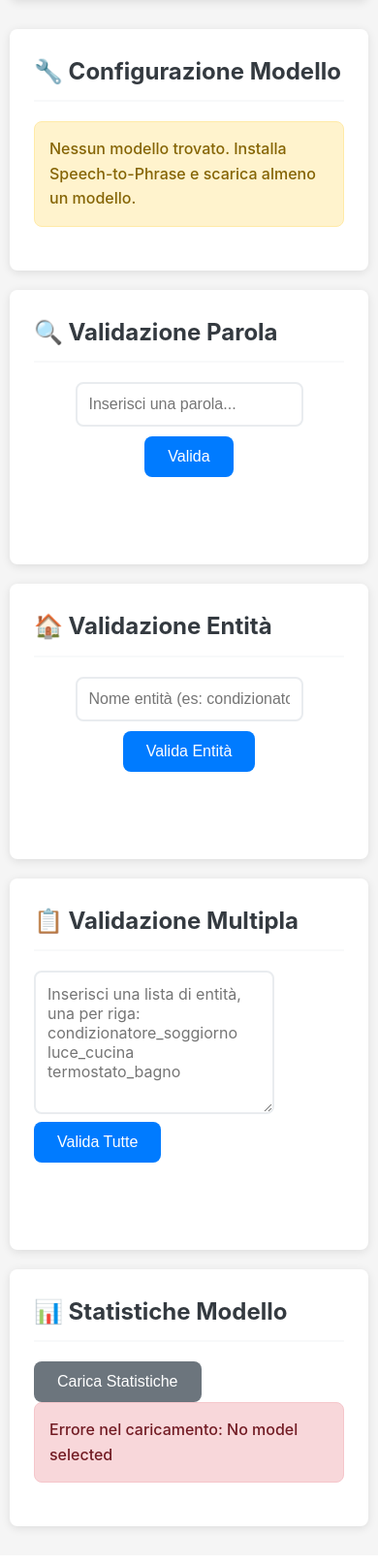
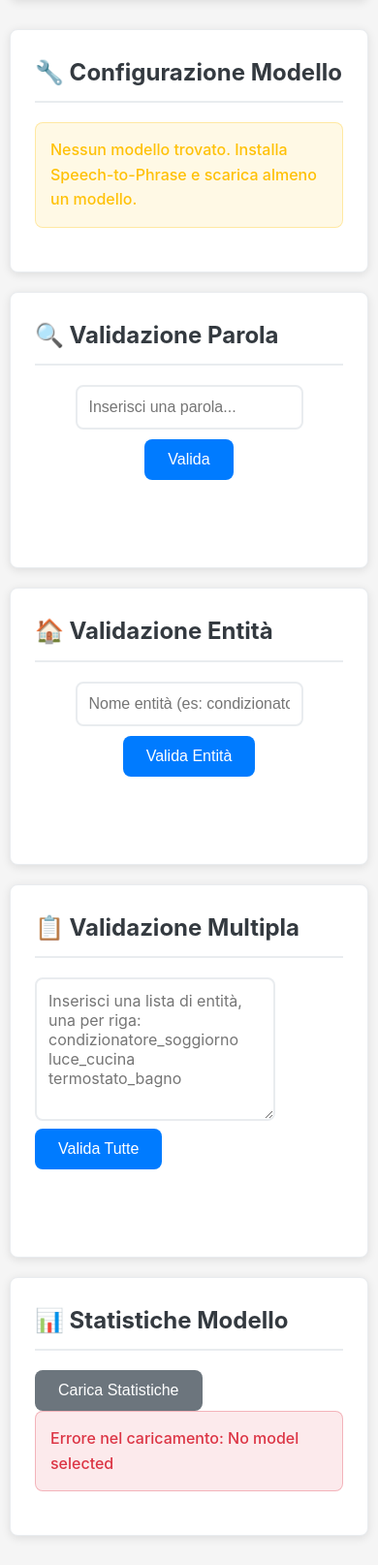
Before and after one commit to remonzo/speech-to-phrase-validator, a FastAPI app: page / in a window 390 px wide. Shown: the part 219-1833 px from the top of the page at 97% size. Before the commit the page ends 1801 px from the top, so only its background shows below. Run offline with FastAPI, Linux system fonts and the light colour scheme; some libraries are stand-ins or nearby versions.

Commit message:
Add dark theme support to CSS styling
- Add CSS custom properties for light/dark theme colors
- Use prefers-color-scheme media query for automatic theme detection
- Update all components to use theme-aware color variables
- Add smooth transitions for theme switching
- Update version to 1.5.1 for UI improvement

Features:
- Automatic dark/light theme detection
- Proper contrast for readability in both themes
- Consistent styling across all components
- Smooth color transitions when switching themes

🤖 Generated with [Claude Code](https://claude.ai/code)

Co-Authored-By: Claude <noreply@anthropic.com>

```diff
--- a/build.yaml
+++ b/build.yaml
@@ -5,5 +5,5 @@ build_from:
   armv7: ghcr.io/home-assistant/armv7-base:3.20
   i386: ghcr.io/home-assistant/i386-base:3.20
 args:
-  BUILD_DATE: "2024-09-21-v25"
-  BUILD_VERSION: "1.5.0"
+  BUILD_DATE: "2024-09-21-v26"
+  BUILD_VERSION: "1.5.1"
--- a/config.yaml
+++ b/config.yaml
@@ -1,5 +1,5 @@
 name: "Speech-to-Phrase Validator"
-version: "1.5.0"
+version: "1.5.1"
 slug: "stp_validator"
 description: "Tool di validazione e ottimizzazione per Speech-to-Phrase che aiuta a verificare la riconoscibilità di parole ed entità"
 url: "https://github.com/remonzo/speech-to-phrase-validator"
--- a/src/web/static/css/style.css
+++ b/src/web/static/css/style.css
@@ -10,6 +10,37 @@
     --dark-color: #343a40;
     --border-radius: 8px;
     --box-shadow: 0 2px 10px rgba(0,0,0,0.1);
+
+    /* Light theme colors */
+    --bg-primary: #f5f5f5;
+    --bg-secondary: #ffffff;
+    --text-primary: #343a40;
+    --text-secondary: #6c757d;
+    --border-color: #e9ecef;
+    --card-bg: #ffffff;
+    --input-bg: #ffffff;
+}
+
+/* Dark theme colors */
+@media (prefers-color-scheme: dark) {
+    :root {
+        --primary-color: #0d6efd;
+        --success-color: #198754;
+        --warning-color: #ffc107;
+        --danger-color: #dc3545;
+        --info-color: #0dcaf0;
+        --light-color: #495057;
+        --dark-color: #f8f9fa;
+        --box-shadow: 0 2px 10px rgba(0,0,0,0.3);
+
+        --bg-primary: #1a1a1a;
+        --bg-secondary: #2d2d2d;
+        --text-primary: #f8f9fa;
+        --text-secondary: #adb5bd;
+        --border-color: #495057;
+        --card-bg: #2d2d2d;
+        --input-bg: #3d3d3d;
+    }
 }
 
 * {
@@ -52,17 +84,19 @@ header h1 {
 }
 
 .card {
-    background: white;
+    background: var(--card-bg);
     border-radius: var(--border-radius);
     box-shadow: var(--box-shadow);
     padding: 25px;
     margin-bottom: 20px;
+    border: 1px solid var(--border-color);
+    transition: background-color 0.3s ease;
 }
 
 .card h2 {
     margin-bottom: 20px;
-    color: var(--dark-color);
-    border-bottom: 2px solid var(--light-color);
+    color: var(--text-primary);
+    border-bottom: 2px solid var(--border-color);
     padding-bottom: 10px;
 }
 
@@ -75,21 +109,21 @@ header h1 {
 }
 
 .alert-error {
-    background-color: #f8d7da;
-    color: #721c24;
-    border: 1px solid #f5c6cb;
+    background-color: rgba(220, 53, 69, 0.1);
+    color: var(--danger-color);
+    border: 1px solid rgba(220, 53, 69, 0.3);
 }
 
 .alert-warning {
-    background-color: #fff3cd;
-    color: #856404;
-    border: 1px solid #ffeaa7;
+    background-color: rgba(255, 193, 7, 0.1);
+    color: var(--warning-color);
+    border: 1px solid rgba(255, 193, 7, 0.3);
 }
 
 .alert-success {
-    background-color: #d4edda;
-    color: #155724;
-    border: 1px solid #c3e6cb;
+    background-color: rgba(40, 167, 69, 0.1);
+    color: var(--success-color);
+    border: 1px solid rgba(40, 167, 69, 0.3);
 }
 
 /* Form Elements */
@@ -103,10 +137,12 @@ header h1 {
 input[type="text"], textarea, select {
     flex: 1;
     padding: 12px;
-    border: 2px solid #e9ecef;
+    border: 2px solid var(--border-color);
     border-radius: var(--border-radius);
     font-size: 16px;
-    transition: border-color 0.3s ease;
+    background-color: var(--input-bg);
+    color: var(--text-primary);
+    transition: all 0.3s ease;
 }
 
 input[type="text"]:focus, textarea:focus, select:focus {
```
Also changed, not shown: other parts of src/web/static/css/style.css (+20 -9 lines), 1 other file.
